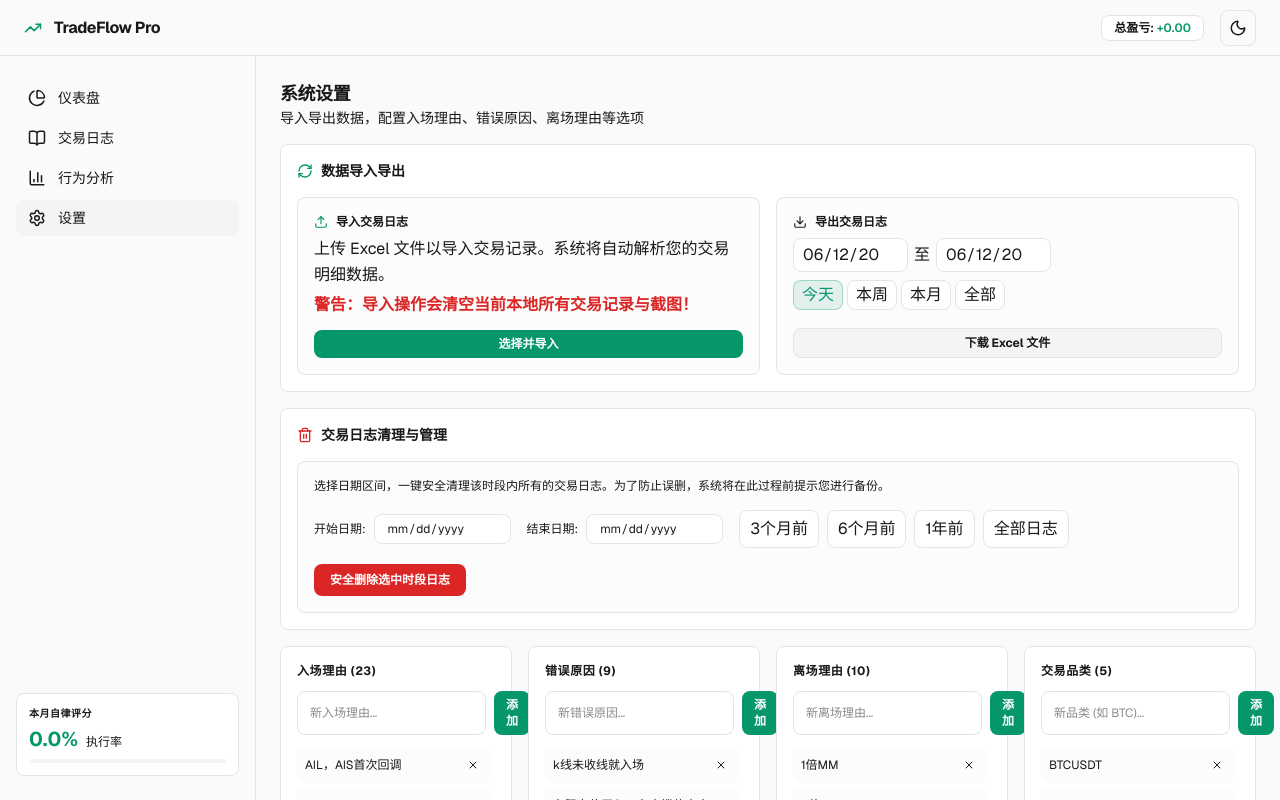
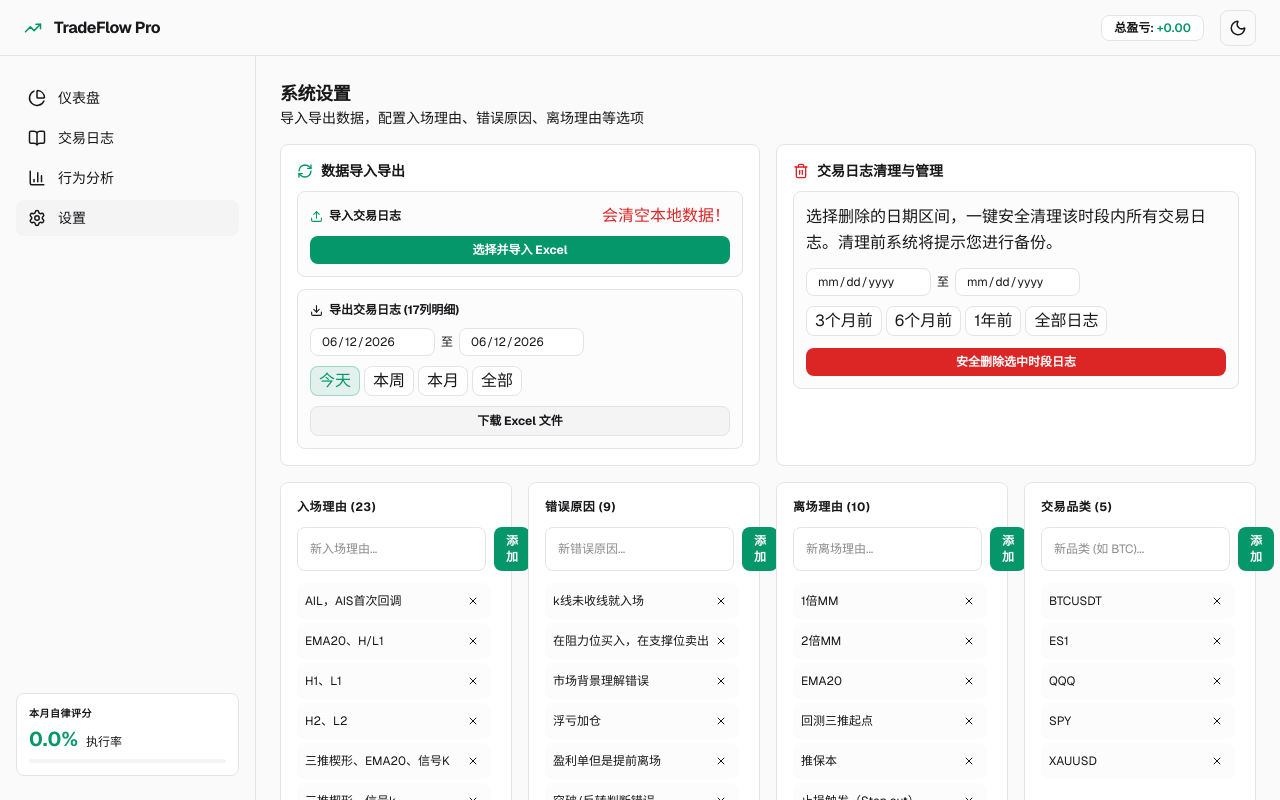
Before and after one commit to dongjiahong/TradeFlow, a React (Vite) app: page / in a window 1280 px wide. Both pictures are taken after a click on the button "设置". Shown: the top 800 px of the page. Built offline with nearby package versions, Linux system fonts and the light colour scheme.

Commit message:
优化设置显示

```diff
--- a/src/components/Settings.tsx
+++ b/src/components/Settings.tsx
@@ -220,37 +220,36 @@ export default function Settings({
         <p className="text-sm text-[var(--text-muted)]">导入导出数据，配置入场理由、错误原因、离场理由等选项</p>
       </div>
 
-      {/* Import / Export */}
-      <div className="p-4 rounded-lg bg-[var(--color-bg-surface)] border border-[var(--color-border-subtle)] flex flex-col gap-4">
-        <h3 className="text-sm font-bold text-[var(--text-secondary)] flex items-center gap-2">
+      {/* 导入导出与日志清理（并排） */}
+      <div className="grid grid-cols-1 lg:grid-cols-2 gap-4">
+        {/* 数据导入导出 */}
+        <div className="p-4 rounded-lg bg-[var(--color-bg-surface)] border border-[var(--color-border-subtle)] flex flex-col justify-between min-h-[200px]">
+          <div>
+            <h3 className="text-sm font-bold text-[var(--text-secondary)] flex items-center gap-2 mb-2.5">
               <RefreshCw size={16} className="text-trade-green" />
               数据导入导出
             </h3>
-        <div className="grid grid-cols-1 md:grid-cols-2 gap-4">
+            <div className="flex flex-col gap-3">
               {/* Import */}
-          <div className="p-4 rounded-lg bg-[var(--color-bg-canvas)]/50 border border-[var(--color-border-subtle)] flex flex-col justify-between gap-3 min-h-[170px]">
-            <div className="flex flex-col gap-1.5">
-              <h4 className="text-xs font-bold text-[var(--text-primary)] flex items-center gap-2">
-                <Upload size={14} className="text-trade-green" />
+              <div className="p-3 rounded-lg bg-[var(--color-bg-canvas)]/50 border border-[var(--color-border-subtle)] flex flex-col gap-2">
+                <div className="flex items-center justify-between">
+                  <h4 className="text-xs font-bold text-[var(--text-primary)] flex items-center gap-1.5">
+                    <Upload size={13} className="text-trade-green" />
                     导入交易日志
                   </h4>
-              <p className="text-xxs text-[var(--text-muted)] leading-relaxed">
-                上传 Excel 文件以导入交易记录。系统将自动解析您的交易明细数据。
-                <strong className="text-trade-red block mt-1">警告：导入操作会清空当前本地所有交易记录与截图！</strong>
-              </p>
+                  <span className="text-xxs text-trade-red font-medium">会清空本地数据！</span>
                 </div>
-            <label className="w-full px-3 py-1.5 bg-trade-green hover:bg-green-600 text-white text-xs font-bold rounded-lg cursor-pointer text-center active:scale-95 transition-all block">
-              {isImporting ? "处理中..." : "选择并导入"}
+                <label className="w-full px-2.5 py-1.5 bg-trade-green hover:bg-green-600 text-white text-xs font-bold rounded-lg cursor-pointer text-center active:scale-95 transition-all block">
+                  {isImporting ? "处理中..." : "选择并导入 Excel"}
                   <input type="file" accept=".xlsx" onChange={onImportExcel} disabled={isImporting} className="hidden" />
                 </label>
               </div>
 
               {/* Export */}
-          <div className="p-4 rounded-lg bg-[var(--color-bg-canvas)]/50 border border-[var(--color-border-subtle)] flex flex-col justify-between gap-3 min-h-[170px]">
-            <div className="flex flex-col gap-2">
-              <h4 className="text-xs font-bold text-[var(--text-primary)] flex items-center gap-2">
-                <Download size={14} className="text-[var(--text-muted)]" />
-                导出交易日志
+              <div className="p-3 rounded-lg bg-[var(--color-bg-canvas)]/50 border border-[var(--color-border-subtle)] flex flex-col gap-2.5">
+                <h4 className="text-xs font-bold text-[var(--text-primary)] flex items-center gap-1.5">
+                  <Download size={13} className="text-[var(--text-muted)]" />
+                  导出交易日志 (17列明细)
                 </h4>
 
                 {/* 日期选择器（横向并排） */}
@@ -259,14 +258,14 @@ export default function Settings({
                     type="date"
                     value={exportStartDate}
                     onChange={(e) => setExportStartDate(e.target.value)}
-                  className="px-2 py-1 border border-[var(--color-border-subtle)] bg-[var(--color-bg-surface)] text-xxs text-[var(--text-primary)] rounded-lg focus:outline-none focus:ring-1 focus:ring-trade-green w-[115px]"
+                    className="px-2.5 py-1 border border-[var(--color-border-subtle)] bg-[var(--color-bg-surface)] text-xs text-[var(--text-primary)] font-normal rounded-lg focus:outline-none focus:ring-1 focus:ring-trade-green w-[125px] h-[28px] cursor-pointer"
                   />
-                <span className="text-xxs text-[var(--text-muted)]">至</span>
+                  <span className="text-xs text-[var(--text-muted)]">至</span>
                   <input
                     type="date"
                     value={exportEndDate}
                     onChange={(e) => setExportEndDate(e.target.value)}
-                  className="px-2 py-1 border border-[var(--color-border-subtle)] bg-[var(--color-bg-surface)] text-xxs text-[var(--text-primary)] rounded-lg focus:outline-none focus:ring-1 focus:ring-trade-green w-[115px]"
+                    className="px-2.5 py-1 border border-[var(--color-border-subtle)] bg-[var(--color-bg-surface)] text-xs text-[var(--text-primary)] font-normal rounded-lg focus:outline-none focus:ring-1 focus:ring-trade-green w-[125px] h-[28px] cursor-pointer"
                   />
                 </div>
 
@@ -274,95 +273,107 @@ export default function Settings({
                 <div className="flex flex-wrap gap-1">
                   <button
                     onClick={setExportRangeToday}
-                  className={`px-2 py-0.5 border text-xxs rounded-lg transition-colors ${exportStartDate === getTodayString() && exportEndDate === getTodayString() ? 'bg-trade-green/10 text-trade-green border-trade-green/30 font-medium' : 'border-[var(--color-border-subtle)] bg-[var(--color-bg-surface)] text-[var(--text-secondary)] hover:bg-[var(--color-bg-hover)]'}`}
+                    className={`px-2 py-0.5 border text-xxs rounded-lg transition-colors cursor-pointer ${exportStartDate === getTodayString() && exportEndDate === getTodayString() ? 'bg-trade-green/10 text-trade-green border-trade-green/30 font-medium' : 'border-[var(--color-border-subtle)] bg-[var(--color-bg-surface)] text-[var(--text-secondary)] hover:bg-[var(--color-bg-hover)]'}`}
                   >
                     今天
                   </button>
                   <button
                     onClick={setExportRangeThisWeek}
-                  className="px-2 py-0.5 border border-[var(--color-border-subtle)] bg-[var(--color-bg-surface)] text-[var(--text-secondary)] hover:bg-[var(--color-bg-hover)] text-xxs rounded-lg transition-colors"
+                    className="px-2 py-0.5 border border-[var(--color-border-subtle)] bg-[var(--color-bg-surface)] text-[var(--text-secondary)] hover:bg-[var(--color-bg-hover)] text-xxs rounded-lg transition-colors cursor-pointer"
                   >
                     本周
                   </button>
                   <button
                     onClick={setExportRangeThisMonth}
-                  className="px-2 py-0.5 border border-[var(--color-border-subtle)] bg-[var(--color-bg-surface)] text-[var(--text-secondary)] hover:bg-[var(--color-bg-hover)] text-xxs rounded-lg transition-colors"
+                    className="px-2 py-0.5 border border-[var(--color-border-subtle)] bg-[var(--color-bg-surface)] text-[var(--text-secondary)] hover:bg-[var(--color-bg-hover)] text-xxs rounded-lg transition-colors cursor-pointer"
                   >
                     本月
                   </button>
                   <button
                     onClick={setExportRangeAll}
-                  className={`px-2 py-0.5 border text-xxs rounded-lg transition-colors ${!exportStartDate && !exportEndDate ? 'bg-trade-green/10 text-trade-green border-trade-green/30 font-medium' : 'border-[var(--color-border-subtle)] bg-[var(--color-bg-surface)] text-[var(--text-secondary)] hover:bg-[var(--color-bg-hover)]'}`}
+                    className={`px-2 py-0.5 border text-xxs rounded-lg transition-colors cursor-pointer ${!exportStartDate && !exportEndDate ? 'bg-trade-green/10 text-trade-green border-trade-green/30 font-medium' : 'border-[var(--color-border-subtle)] bg-[var(--color-bg-surface)] text-[var(--text-secondary)] hover:bg-[var(--color-bg-hover)]'}`}
                   >
                     全部
                   </button>
                 </div>
-            </div>
+
                 <button onClick={() => onExportExcel(exportStartDate, exportEndDate)}
                   className="w-full px-3 py-1.5 bg-[var(--color-bg-elevated)] hover:bg-[var(--color-bg-hover)] text-[var(--text-primary)] text-xs font-bold rounded-lg text-center active:scale-95 transition-all cursor-pointer border border-[var(--color-border-subtle)] block">
                   下载 Excel 文件
                 </button>
               </div>
             </div>
+          </div>
 
           {importStatus && (
-          <div className="p-2.5 rounded-lg bg-[var(--color-bg-hover)] text-[var(--text-secondary)] text-xxs flex items-center gap-2 font-medium">
+            <div className="p-2 rounded-lg bg-[var(--color-bg-hover)] text-[var(--text-secondary)] text-xxs flex items-center gap-2 font-medium mt-2">
               <span className="h-1.5 w-1.5 rounded-full bg-trade-green animate-ping shrink-0"></span>
               {importStatus}
             </div>
           )}
         </div>
 
-      {/* Log Management */}
-      <div className="p-4 rounded-lg bg-[var(--color-bg-surface)] border border-[var(--color-border-subtle)] flex flex-col gap-4">
-        <h3 className="text-sm font-bold text-[var(--text-secondary)] flex items-center gap-2">
+        {/* 交易日志清理与管理 */}
+        <div className="p-4 rounded-lg bg-[var(--color-bg-surface)] border border-[var(--color-border-subtle)] flex flex-col justify-between min-h-[200px]">
+          <div>
+            <h3 className="text-sm font-bold text-[var(--text-secondary)] flex items-center gap-2 mb-2.5">
               <Trash2 size={16} className="text-trade-red" />
               交易日志清理与管理
             </h3>
-        <div className="p-4 rounded-lg bg-[var(--color-bg-canvas)]/50 border border-[var(--color-border-subtle)] flex flex-col gap-4">
-          <p className="text-xs text-[var(--text-secondary)]">
-            选择日期区间，一键安全清理该时段内所有的交易日志。为了防止误删，系统将在此过程前提示您进行备份。
+
+            <div className="p-3 rounded-lg bg-[var(--color-bg-canvas)]/50 border border-[var(--color-border-subtle)] flex flex-col gap-3">
+              <p className="text-xxs text-[var(--text-muted)] leading-relaxed">
+                选择删除的日期区间，一键安全清理该时段内所有交易日志。清理前系统将提示您进行备份。
               </p>
 
-          <div className="flex flex-wrap items-center gap-4">
-            <div className="flex items-center gap-2">
-              <span className="text-xs text-[var(--text-muted)]">开始日期:</span>
-              <input type="date" value={deleteStartDate} onChange={(e) => { setDeleteStartDate(e.target.value); setDeleteMsg(""); }}
-                className="px-3 py-1.5 border border-[var(--color-border-subtle)] bg-[var(--color-bg-surface)] text-xs text-[var(--text-primary)] rounded-lg focus:outline-none focus:ring-1 focus:ring-trade-green" />
-            </div>
-            <div className="flex items-center gap-2">
-              <span className="text-xs text-[var(--text-muted)]">结束日期:</span>
-              <input type="date" value={deleteEndDate} onChange={(e) => { setDeleteEndDate(e.target.value); setDeleteMsg(""); }}
-                className="px-3 py-1.5 border border-[var(--color-border-subtle)] bg-[var(--color-bg-surface)] text-xs text-[var(--text-primary)] rounded-lg focus:outline-none focus:ring-1 focus:ring-trade-green" />
+              <div className="flex flex-col gap-2.5">
+                {/* 日期选择器（横向并排） */}
+                <div className="flex items-center gap-1.5">
+                  <input
+                    type="date"
+                    value={deleteStartDate}
+                    onChange={(e) => { setDeleteStartDate(e.target.value); setDeleteMsg(""); }}
+                    className="px-2.5 py-1 border border-[var(--color-border-subtle)] bg-[var(--color-bg-surface)] text-xs text-[var(--text-primary)] font-normal rounded-lg focus:outline-none focus:ring-1 focus:ring-trade-green w-[125px] h-[28px] cursor-pointer"
+                  />
+                  <span className="text-xs text-[var(--text-muted)]">至</span>
+                  <input
+                    type="date"
+                    value={deleteEndDate}
+                    onChange={(e) => { setDeleteEndDate(e.target.value); setDeleteMsg(""); }}
+                    className="px-2.5 py-1 border border-[var(--color-border-subtle)] bg-[var(--color-bg-surface)] text-xs text-[var(--text-primary)] font-normal rounded-lg focus:outline-none focus:ring-1 focus:ring-trade-green w-[125px] h-[28px] cursor-pointer"
+                  />
                 </div>
 
-            <div className="flex gap-2">
+                {/* 快捷按钮 */}
+                <div className="flex flex-wrap gap-1">
                   <button onClick={() => setDeleteRangeMonthsAgo(3)}
-                className="px-2.5 py-1.5 border border-[var(--color-border-subtle)] bg-[var(--color-bg-surface)] hover:bg-[var(--color-bg-hover)] text-[var(--text-secondary)] text-xxs rounded-lg transition-colors cursor-pointer">
+                    className="px-2 py-0.5 border border-[var(--color-border-subtle)] bg-[var(--color-bg-surface)] hover:bg-[var(--color-bg-hover)] text-[var(--text-secondary)] text-xxs rounded-lg transition-colors cursor-pointer">
                     3个月前
                   </button>
                   <button onClick={() => setDeleteRangeMonthsAgo(6)}
-                className="px-2.5 py-1.5 border border-[var(--color-border-subtle)] bg-[var(--color-bg-surface)] hover:bg-[var(--color-bg-hover)] text-[var(--text-secondary)] text-xxs rounded-lg transition-colors cursor-pointer">
+                    className="px-2 py-0.5 border border-[var(--color-border-subtle)] bg-[var(--color-bg-surface)] hover:bg-[var(--color-bg-hover)] text-[var(--text-secondary)] text-xxs rounded-lg transition-colors cursor-pointer">
                     6个月前
                   </button>
                   <button onClick={() => setDeleteRangeMonthsAgo(12)}
-                className="px-2.5 py-1.5 border border-[var(--color-border-subtle)] bg-[var(--color-bg-surface)] hover:bg-[var(--color-bg-hover)] text-[var(--text-secondary)] text-xxs rounded-lg transition-colors cursor-pointer">
+                    className="px-2 py-0.5 border border-[var(--color-border-subtle)] bg-[var(--color-bg-surface)] hover:bg-[var(--color-bg-hover)] text-[var(--text-secondary)] text-xxs rounded-lg transition-colors cursor-pointer">
                     1年前
                   </button>
                   <button onClick={setDeleteRangeAll}
-                className="px-2.5 py-1.5 border border-[var(--color-border-subtle)] bg-[var(--color-bg-surface)] hover:bg-[var(--color-bg-hover)] text-[var(--text-secondary)] text-xxs rounded-lg transition-colors cursor-pointer">
+                    className="px-2 py-0.5 border border-[var(--color-border-subtle)] bg-[var(--color-bg-surface)] hover:bg-[var(--color-bg-hover)] text-[var(--text-secondary)] text-xxs rounded-lg transition-colors cursor-pointer">
                     全部日志
                   </button>
                 </div>
               </div>
 
               <button onClick={triggerDeleteCheck}
-            className="w-fit px-4 py-2 bg-trade-red hover:bg-red-600 active:scale-95 text-white text-xs font-bold rounded-lg transition-all cursor-pointer">
+                className="w-full px-3 py-1.5 bg-trade-red hover:bg-red-600 active:scale-95 text-white text-xs font-bold rounded-lg transition-all cursor-pointer text-center">
                 安全删除选中时段日志
               </button>
+            </div>
+          </div>
 
           {deleteMsg && (
-            <div className="p-3 rounded-lg bg-[var(--color-bg-hover)] text-trade-green text-xs font-medium">
+            <div className="p-2 rounded-lg bg-[var(--color-bg-hover)] text-trade-green text-xxs font-medium mt-2">
               {deleteMsg}
             </div>
           )}
```
Lines whose indentation alone changed are shown as unchanged.
